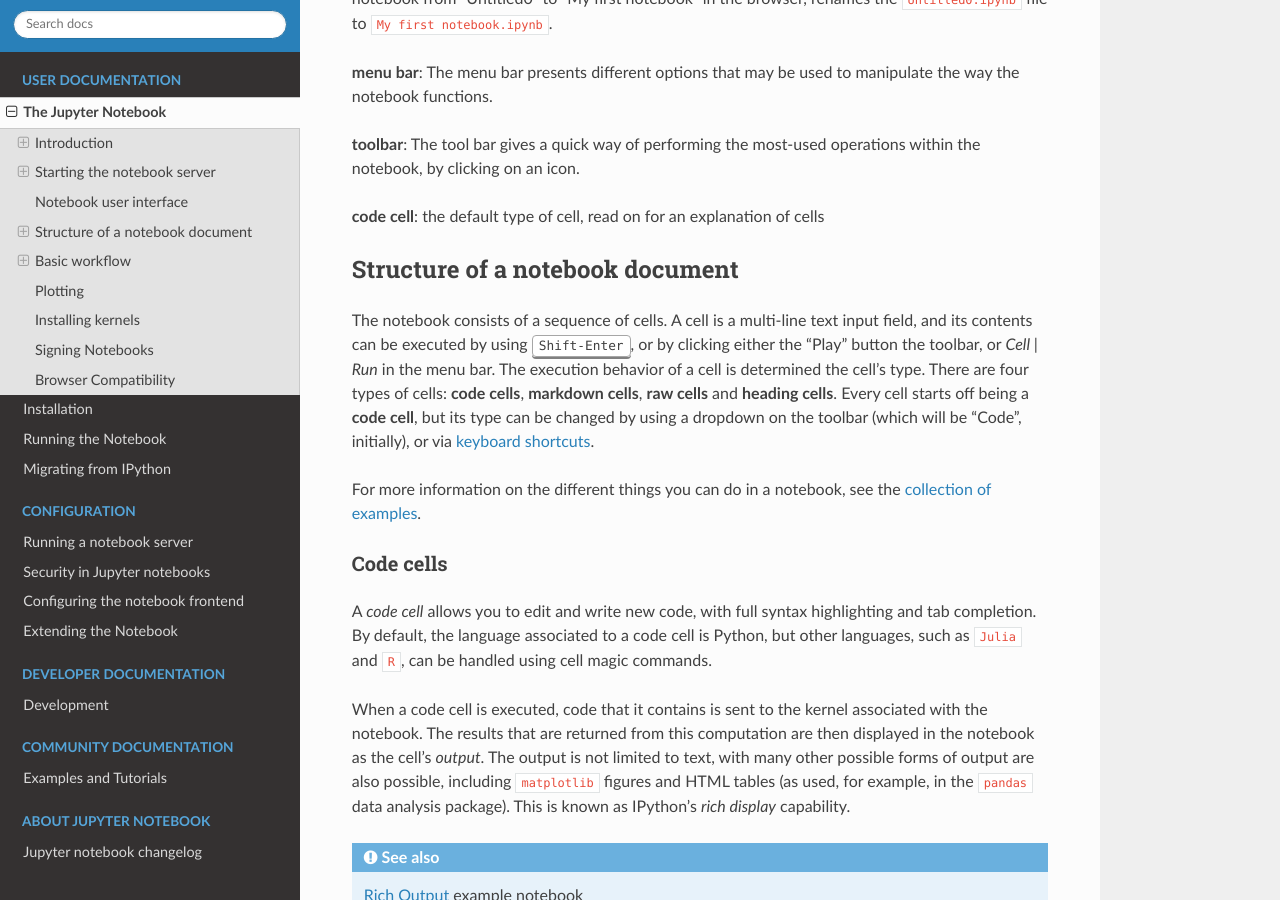
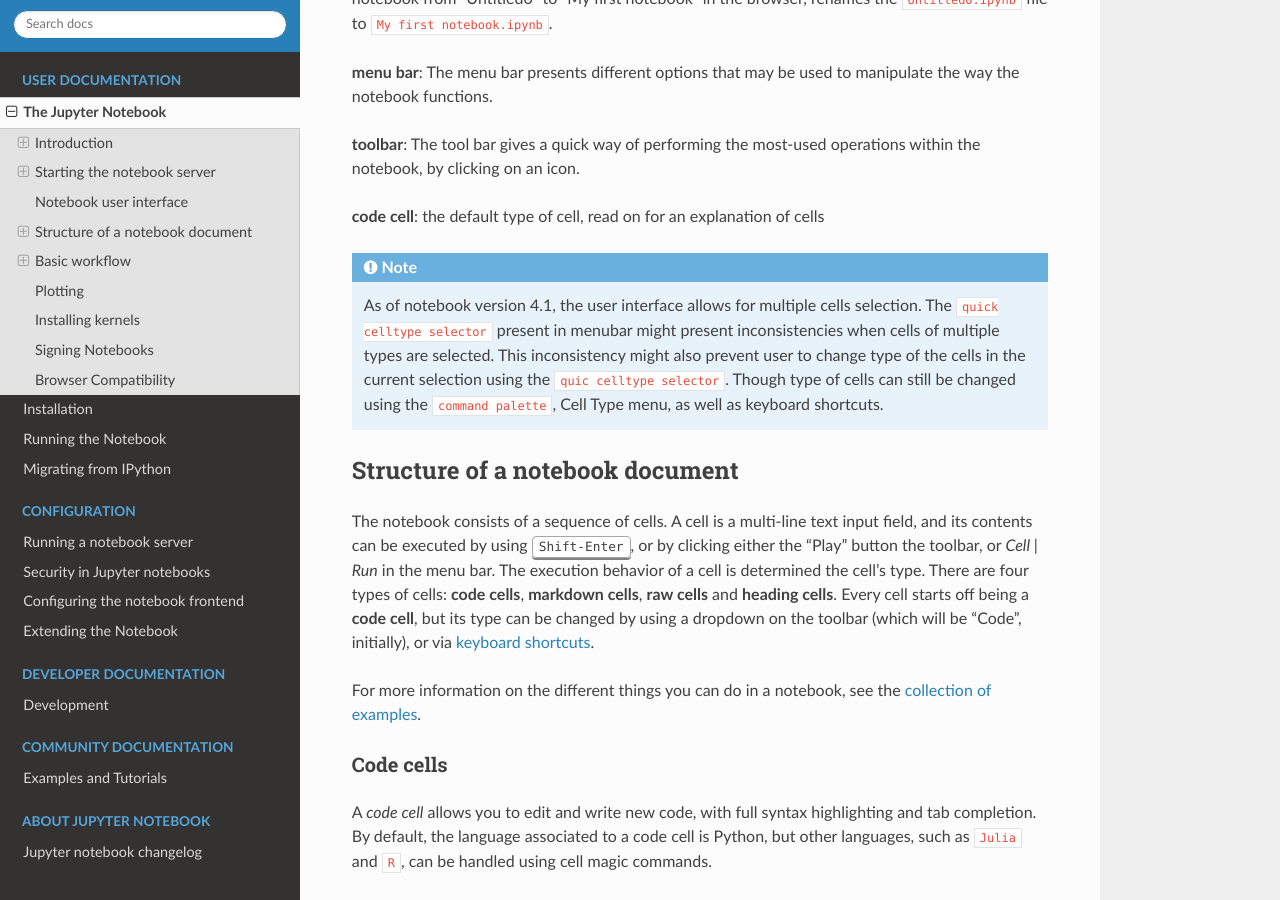
Before and after one commit to jupyter/nbclassic, a Sphinx documentation site: the page built from docs/source/notebook.rst, in a window 1280 px wide and 900 px high, scrolled down 3509 px. Built offline with Sphinx 7.4.7 and the Read the Docs theme 2.0.0, drawn with Linux system fonts in a browser that asks for light colours; pages that are not in the unit, such as notebooks, are missing from menus.

Commit message:
Document limitation of quick celltype selector...
... With regard to Multiple selection.

Closes #805

```diff
--- a/docs/source/notebook.rst
+++ b/docs/source/notebook.rst
@@ -186,6 +186,16 @@
 operations within the notebook, by clicking on an icon.
 
 **code cell**: the default type of cell, read on for an explanation of cells
+
+.. note::
+
+    As of notebook version 4.1, the user interface allows for multiple cells
+    selection.  The ``quick celltype selector`` present in menubar might
+    present inconsistencies when cells of multiple types are selected. This
+    inconsistency might also prevent user to change type of the cells in the
+    current selection using the ``quic celltype selector``. Though type of
+    cells can still be changed using the ``command palette``,  Cell Type menu,
+    as well as keyboard shortcuts.
 
 
 Structure of a notebook document
```
